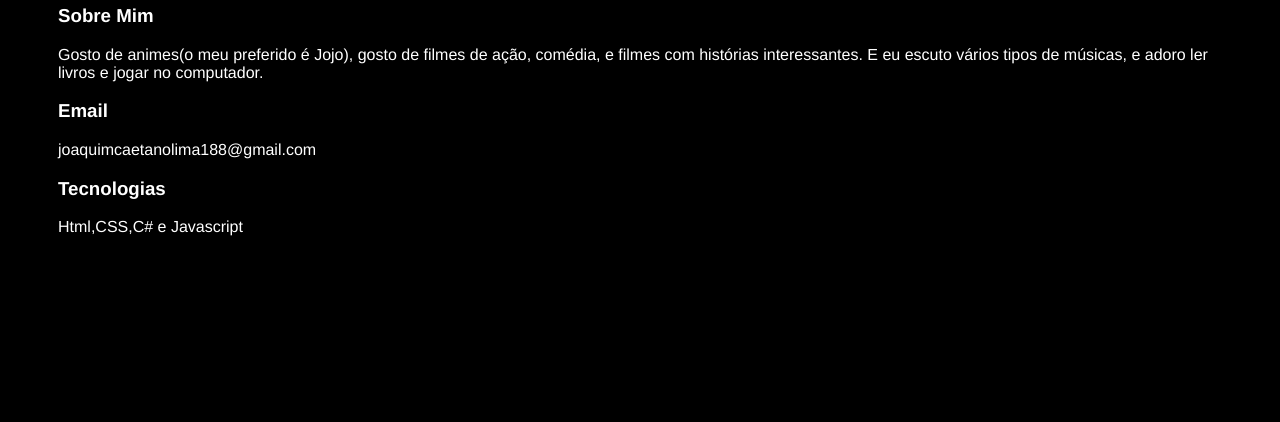
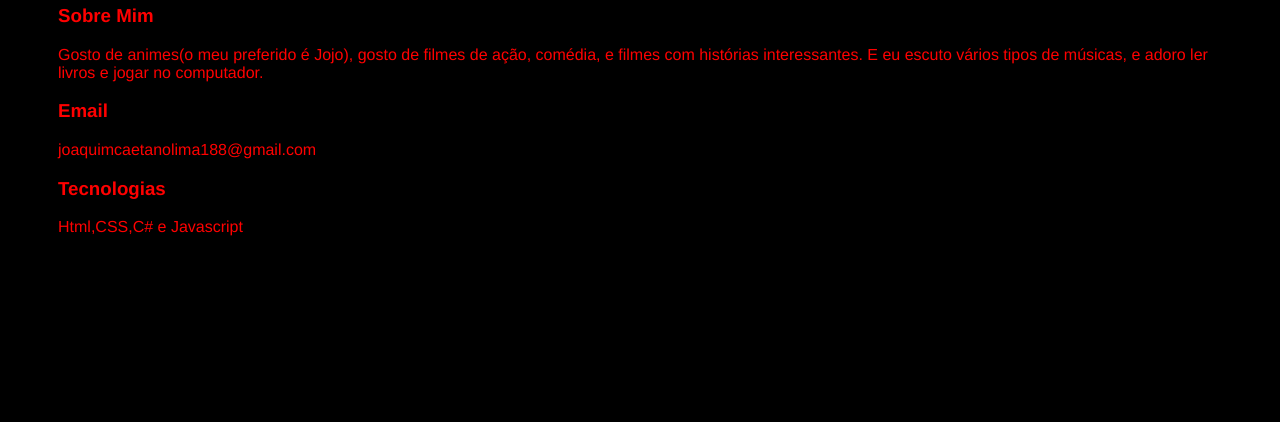
Before and after one commit to Joaquim319/Joaquim319.github.io., a plain HTML site: page index.html in a window 1280 px wide. Shown: the part 378-800 px from the top of the page. Drawn offline with Linux system fonts and the light colour scheme; files that its build step writes are made by us from their sources.

Commit message:
Alteração da cor

```diff
--- a/index.css
+++ b/index.css
@@ -1,5 +1,5 @@
 body {
-    color: white;
+    color: rgb(255, 0, 0);
     background-color: black;
      font-family:'Franklin Gothic Medium', 'Arial Narrow', Arial, sans-serif
 }
```
